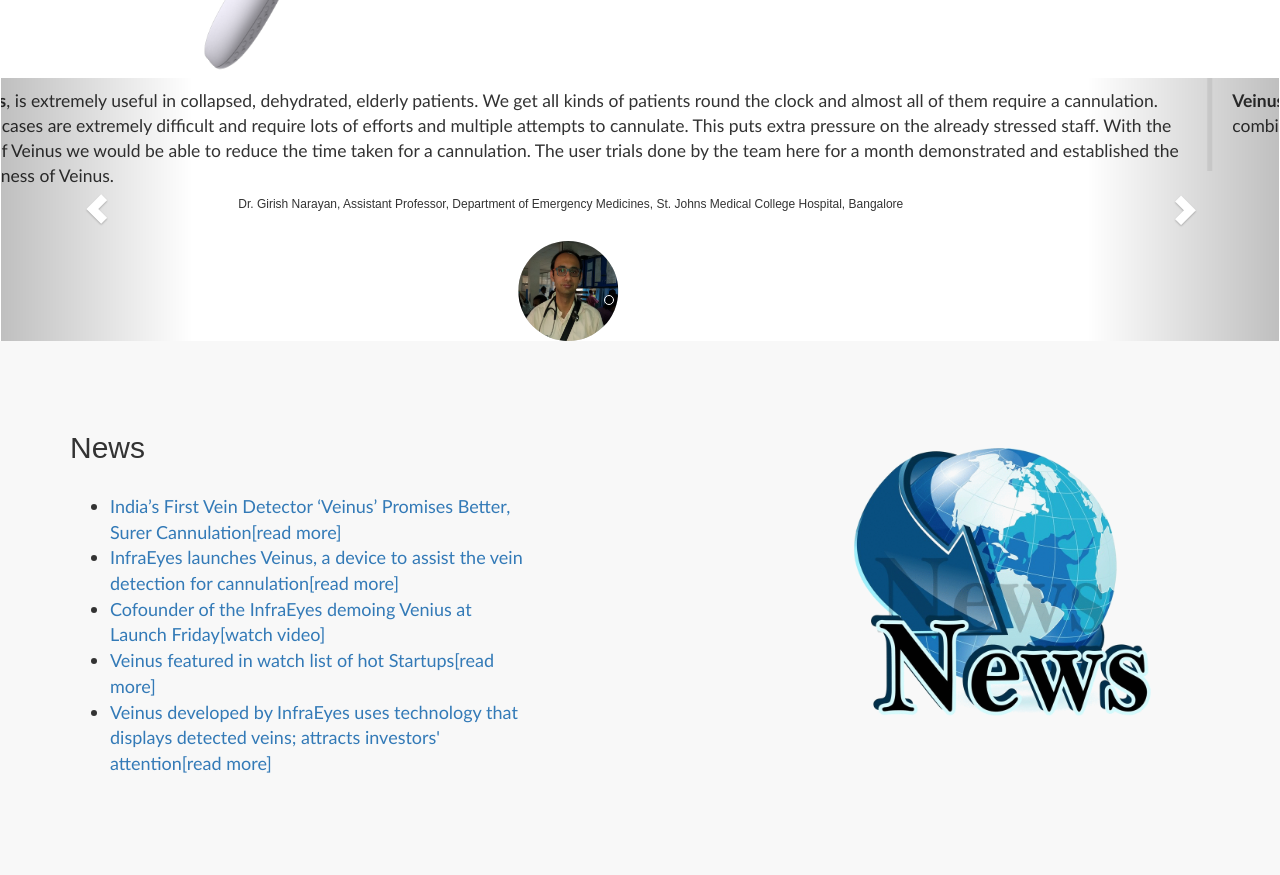
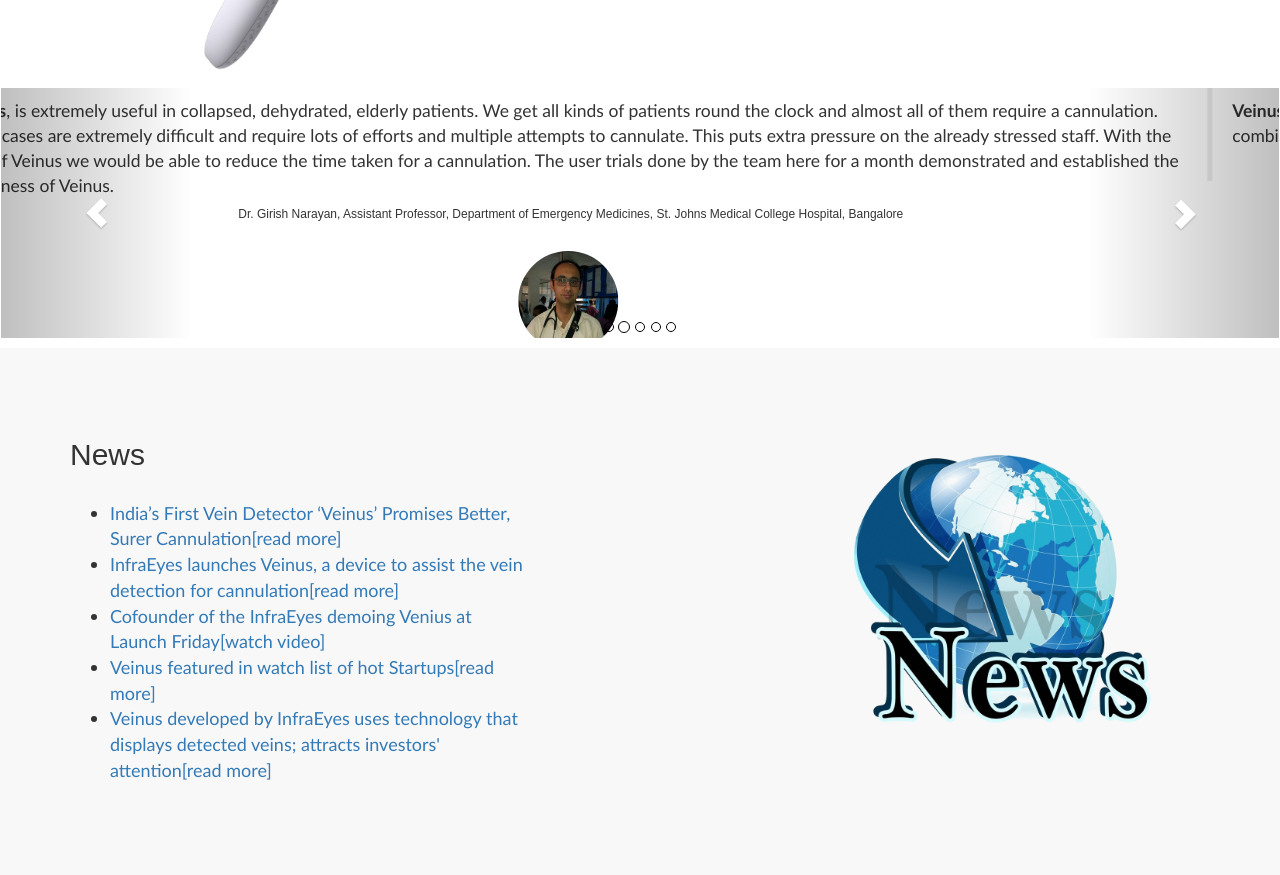
Before and after one commit to apurvagupta/apurvagupta.github.com, a plain HTML site: page index.html in a window 1280 px wide. Shown: the part 1591-2466 px from the top of the page. Drawn offline with Linux system fonts and the light colour scheme.

Commit message:
fixed height

```diff
--- a/css/landing-page.css
+++ b/css/landing-page.css
@@ -39,6 +39,16 @@ iframe {
     color: rgb(200,10,10);;
 }
 
+.carousel-indicators li{
+    border-top-color: black;
+    border-left-color: black;
+    border-right-color: black;
+    border-bottom-color: black;
+}
+.carousel-indicators {
+    bottom: 0px;
+    margin-bottom: 0px;
+}
 
 /*For refactoring*/
 .navbar-brand {
@@ -65,6 +75,9 @@ line-height: 45px;
 .carousel-caption {
     color: black;
 }
+.carousel-inner {
+    height: 250px;
+}
 .profile-circle {
     width: 100px;
     height: 100px;
@@ -78,7 +91,7 @@ line-height: 45px;
     border-radius: 100px;
 }
 #carousel-special.content-section-b {
-    padding: 0px 0;
+    padding: 10px 0;
     border-top: 0px;
     border-bottom: 0px;
 }
```
